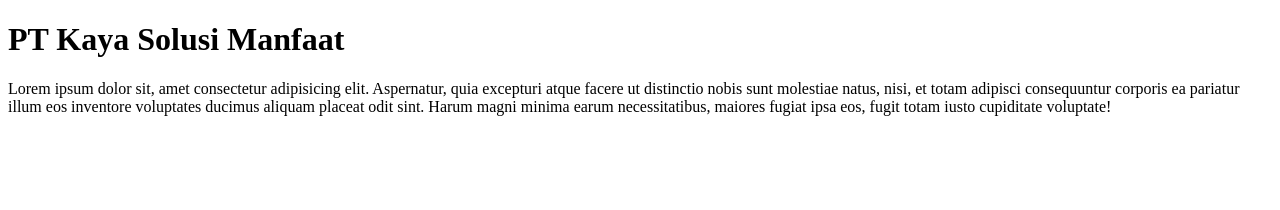
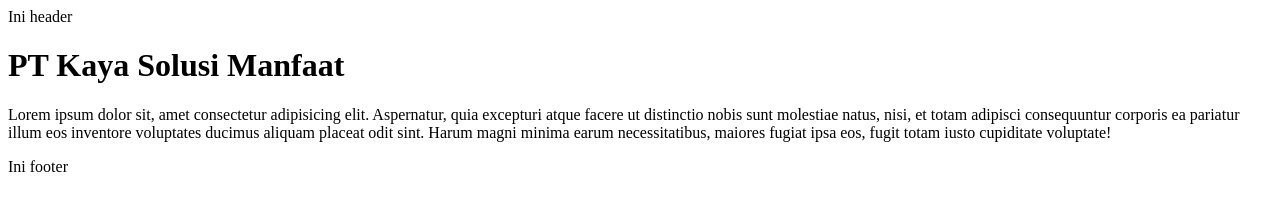
Before and after one commit to grhagandanap/TestRepo, a plain HTML site: page index.html in a window 1280 px wide. Drawn offline with Linux system fonts and the light colour scheme.

Commit message:
Menambahkan header dan footer

```diff
--- a/index.html
+++ b/index.html
@@ -6,7 +6,10 @@
     <title>Latihan Git</title>
 </head>
 <body>
+
+    <header>Ini header</header>
     <h1>PT Kaya Solusi Manfaat</h1>
     <p>Lorem ipsum dolor sit, amet consectetur adipisicing elit. Aspernatur, quia excepturi atque facere ut distinctio nobis sunt molestiae natus, nisi, et totam adipisci consequuntur corporis ea pariatur illum eos inventore voluptates ducimus aliquam placeat odit sint. Harum magni minima earum necessitatibus, maiores fugiat ipsa eos, fugit totam iusto cupiditate voluptate!</p>
+    <footer>Ini footer</footer>
 </body>
 </html>
```
